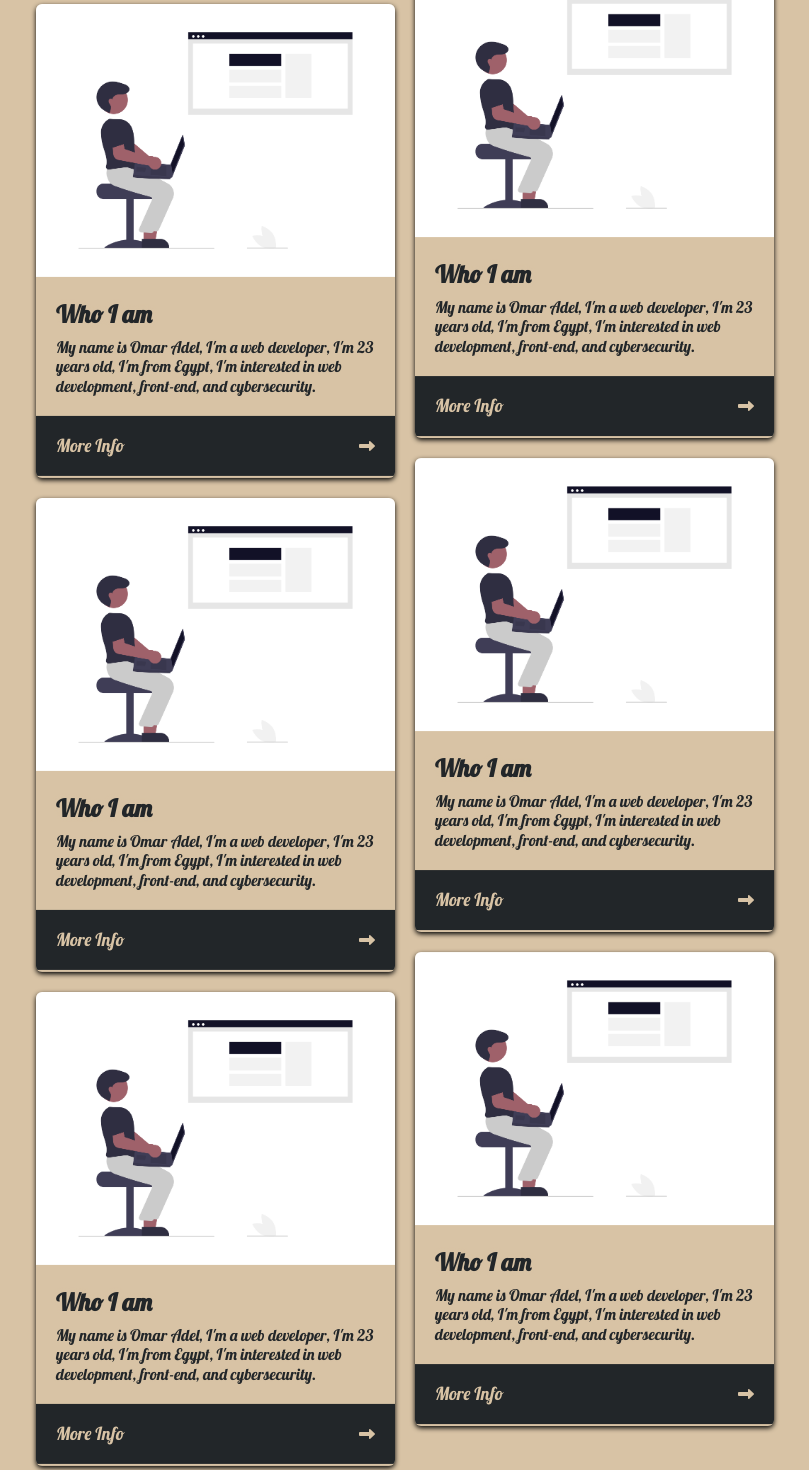
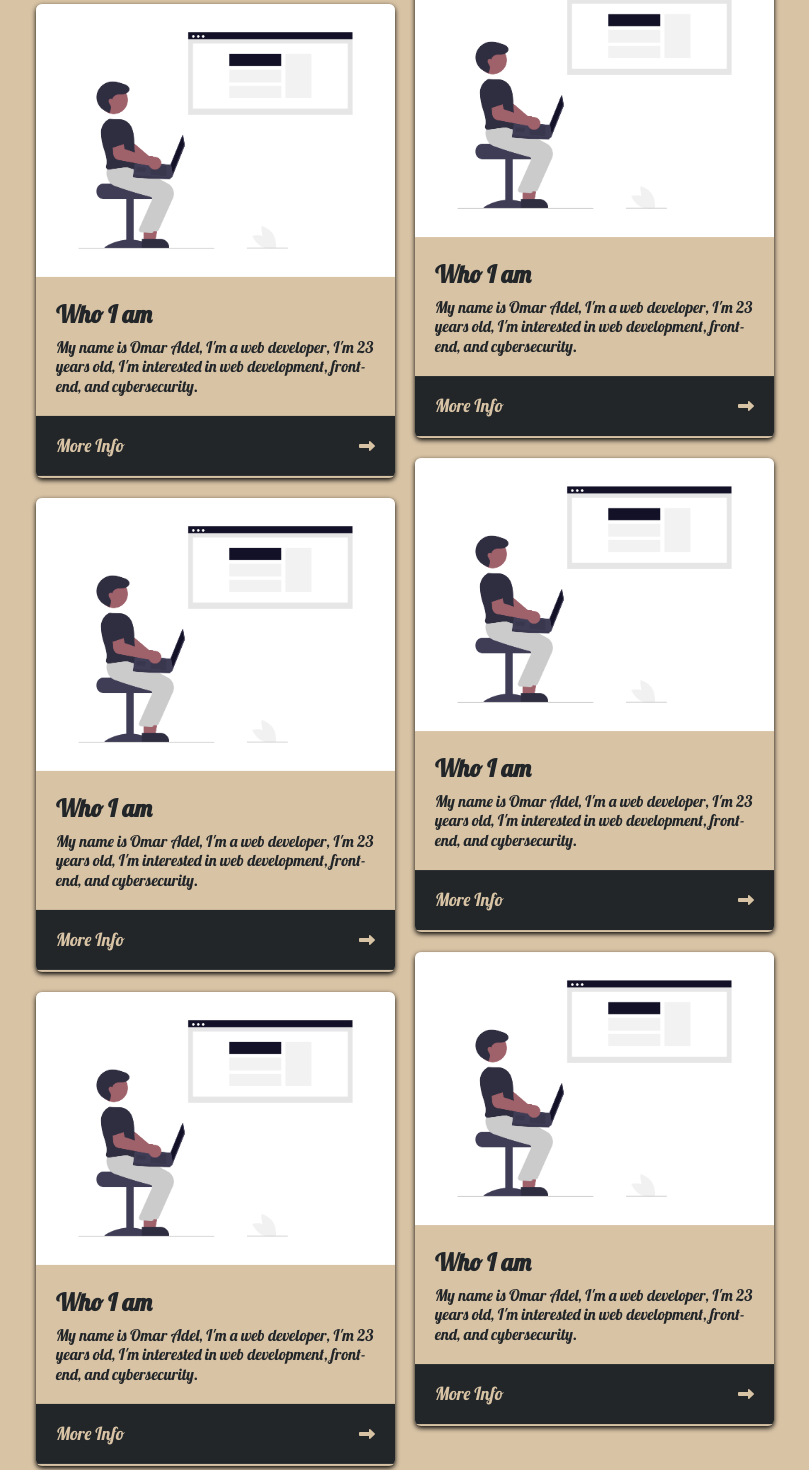
Before and after one commit to Pop2323/Omar.github.io, a plain HTML site: page index.html in a window 1280 px wide. Shown: the part 981-2451 px from the top of the page, without its empty margins (235-1044 px from the left). Drawn offline with Linux system fonts and the light colour scheme.

Commit message:
Update index.html

```diff
--- a/index.html
+++ b/index.html
@@ -72,7 +72,7 @@
                 <img src="./Images/Web_developer_1.png" alt="">
                 <div class="content">
                     <h3>Who I am</h3>
-                    <p>My name is Omar Adel, I'm a web developer, I'm 23 years old, I'm from Egypt, I'm interested in web development, front-end, and cybersecurity.</p>
+                    <p>My name is Omar Adel, I'm a web developer, I'm 23 years old, I'm interested in web development, front-end, and cybersecurity.</p>
                 </div>
                 <div class="info">
                     <a href="#">More Info</a>
@@ -83,7 +83,7 @@
                 <img src="./Images/Web_developer_1.png" alt="">
                 <div class="content">
                     <h3>Who I am</h3>
-                    <p>My name is Omar Adel, I'm a web developer, I'm 23 years old, I'm from Egypt, I'm interested in web development, front-end, and cybersecurity.</p>
+                    <p>My name is Omar Adel, I'm a web developer, I'm 23 years old, I'm interested in web development, front-end, and cybersecurity.</p>
                 </div>
                 <div class="info">
                     <a href="#">More Info</a>
@@ -94,7 +94,7 @@
                 <img src="./Images/Web_developer_1.png" alt="">
                 <div class="content">
                     <h3>Who I am</h3>
-                    <p>My name is Omar Adel, I'm a web developer, I'm 23 years old, I'm from Egypt, I'm interested in web development, front-end, and cybersecurity.</p>
+                    <p>My name is Omar Adel, I'm a web developer, I'm 23 years old, I'm interested in web development, front-end, and cybersecurity.</p>
                 </div>
                 <div class="info">
                     <a href="#">More Info</a>
@@ -105,7 +105,7 @@
                 <img src="./Images/Web_developer_1.png" alt="">
                 <div class="content">
                     <h3>Who I am</h3>
-                    <p>My name is Omar Adel, I'm a web developer, I'm 23 years old, I'm from Egypt, I'm interested in web development, front-end, and cybersecurity.</p>
+                    <p>My name is Omar Adel, I'm a web developer, I'm 23 years old, I'm interested in web development, front-end, and cybersecurity.</p>
                 </div>
                 <div class="info">
                     <a href="#">More Info</a>
@@ -116,7 +116,7 @@
                 <img src="./Images/Web_developer_1.png" alt="">
                 <div class="content">
                     <h3>Who I am</h3>
-                    <p>My name is Omar Adel, I'm a web developer, I'm 23 years old, I'm from Egypt, I'm interested in web development, front-end, and cybersecurity.</p>
+                    <p>My name is Omar Adel, I'm a web developer, I'm 23 years old, I'm interested in web development, front-end, and cybersecurity.</p>
                 </div>
                 <div class="info">
                     <a href="#">More Info</a>
@@ -127,7 +127,7 @@
                 <img src="./Images/Web_developer_1.png" alt="">
                 <div class="content">
                     <h3>Who I am</h3>
-                    <p>My name is Omar Adel, I'm a web developer, I'm 23 years old, I'm from Egypt, I'm interested in web development, front-end, and cybersecurity.</p>
+                    <p>My name is Omar Adel, I'm a web developer, I'm 23 years old, I'm interested in web development, front-end, and cybersecurity.</p>
                 </div>
                 <div class="info">
                     <a href="#">More Info</a>
```
